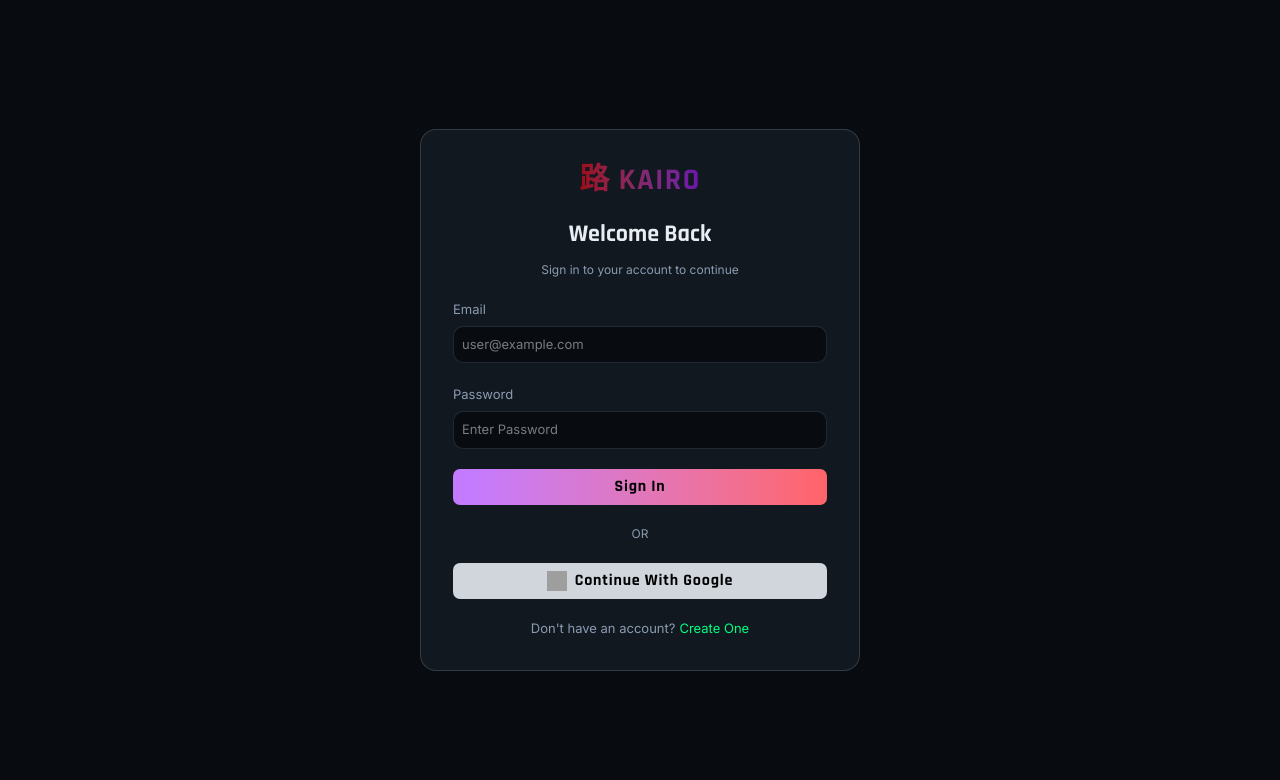
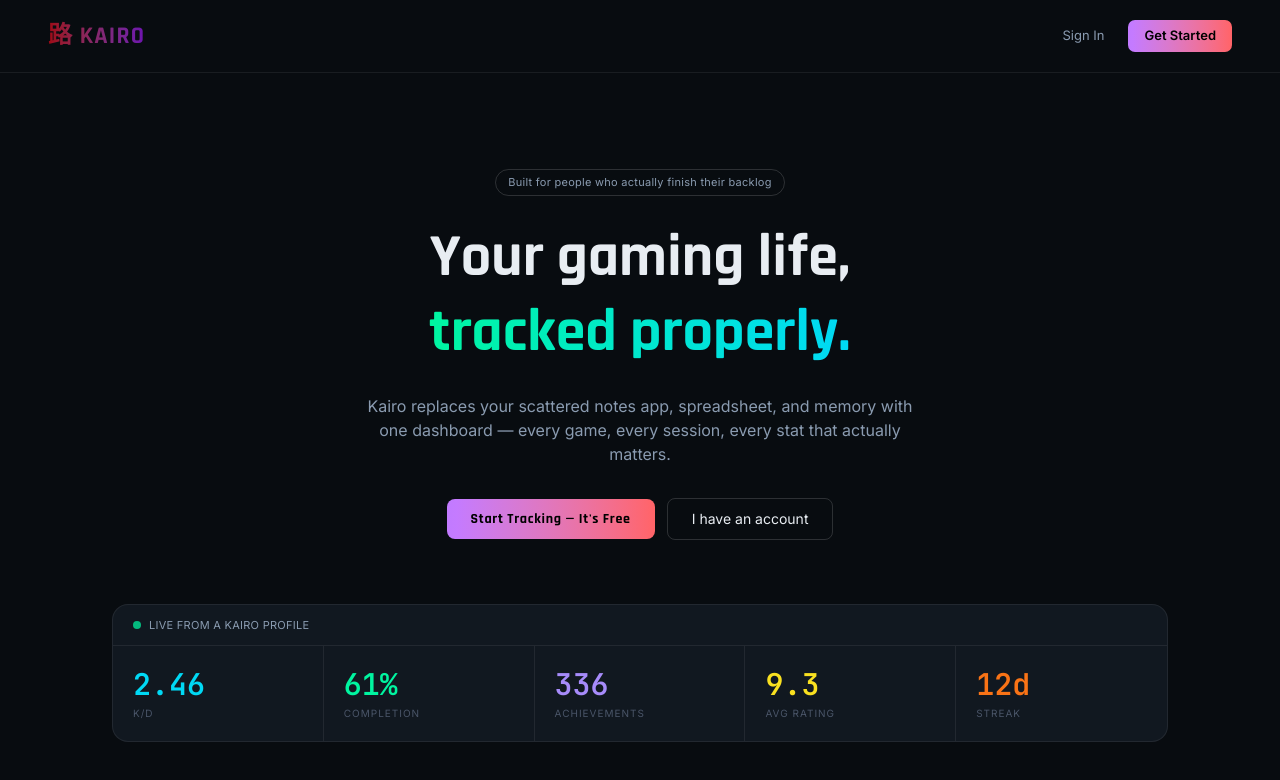
Before and after one commit to rahulg1310/progress-tracker, a React (Vite) app in the folder frontend/: page / in a window 1280 px wide. Shown: the top 780 px of the page. Built offline with nearby package versions, Linux system fonts and the light colour scheme; no server answers; grey boxes are pictures that could not be loaded.

Commit message:
landing page

```diff
--- a/frontend/src/App.jsx
+++ b/frontend/src/App.jsx
@@ -6,6 +6,7 @@
     import Sessions from './pages/Sessions'
     import Library from './pages/Library'
     import Profile from './pages/Profile'
+    import Landing from './pages/Landing'
     import { Routes, Route } from 'react-router-dom'
 
     const App = () => {
@@ -13,7 +14,8 @@
       return (
         <div className='flex h-screen overflow-hidden'>
           <Routes>
-            <Route path="/" element={<SignIn /> }/>
+            <Route path="/" element={<Landing /> }/>
+            <Route path="/signin" element={<SignIn /> }/>
             <Route path="/signup" element={<SignUp />} />
             <Route path="/dashboard" element={<Dashboard />} />
             <Route path="/sessions" element={<Sessions />} />
--- /dev/null
+++ b/frontend/src/pages/Landing.jsx
@@ -0,0 +1,167 @@
+import React from 'react'
+import { useNavigate } from 'react-router-dom'
+import { Hexagon, Clock, Trophy, Activity, Library, BarChart3, Target } from 'lucide-react'
+
+const Landing = () => {
+  const navigate = useNavigate();
+
+  const features = [
+    {
+      icon: <Library size={22} color="#00f5a0" />,
+      bg: 'bg-green-400/10',
+      title: 'Game Library',
+      desc: 'Track every game you own — status, progress, achievements, and ratings in one organized grid.'
+    },
+    {
+      icon: <Activity size={22} color="#00d9f5" />,
+      bg: 'bg-cyan-400/10',
+      title: 'Session Tracker',
+      desc: 'Log K/D, wins, rank changes, and mood after every session. Watch your stats trend over time.'
+    },
+    {
+      icon: <BarChart3 size={22} color="#a78bfa" />,
+      bg: 'bg-purple-400/10',
+      title: 'Dashboard Insights',
+      desc: 'Total playtime, completion rate, genre breakdown — all pulled live from your own data.'
+    },
+    {
+      icon: <Target size={22} color="#f9e020" />,
+      bg: 'bg-yellow-400/10',
+      title: 'Profile & Streaks',
+      desc: 'Your gaming identity — top rated games, completion overview, and a streak that keeps you honest.'
+    }
+  ]
+
+  const tickerStats = [
+    { label: 'K/D', value: '2.46', color: '#00d9f5' },
+    { label: 'COMPLETION', value: '61%', color: '#00f5a0' },
+    { label: 'ACHIEVEMENTS', value: '336', color: '#a78bfa' },
+    { label: 'AVG RATING', value: '9.3', color: '#f9e020' },
+    { label: 'STREAK', value: '12d', color: '#f97316' },
+  ]
+
+  return (
+    <div className="min-h-screen w-full bg-[#080c10] overflow-x-hidden">
+
+      {/* NAV */}
+      <nav className="flex items-center justify-between px-6 md:px-12 py-5 border-b border-white/[0.07]">
+        <h1 className="font-bold bg-linear-to-r from-red-800 to-purple-800 bg-clip-text text-transparent text-2xl tracking-wider">
+          路 KAIRO
+        </h1>
+        <div className="flex items-center gap-3">
+          <button
+            onClick={() => navigate('/signin')}
+            className="body text-[13px] text-[#8a9bb0] hover:text-[#e8edf2] transition-all duration-200 px-3 py-1.5"
+          >
+            Sign In
+          </button>
+          <button
+            onClick={() => navigate('/signup')}
+            className="body text-[13px] font-semibold text-black bg-linear-to-r from-purple-400 to-red-400 rounded-[7px] px-4 py-1.5 hover:-translate-y-0.5 hover:opacity-80 transition-all duration-200"
+          >
+            Get Started
+          </button>
+        </div>
+      </nav>
+
+      {/* HERO */}
+      <section className="px-6 md:px-12 pt-16 md:pt-24 pb-16 max-w-6xl mx-auto">
+        <div className="flex flex-col items-center text-center gap-6">
+          <div className="border border-white/15 rounded-full px-3 py-1 body text-[11px] text-[#8a9bb0] tracking-wide">
+            Built for people who actually finish their backlog
+          </div>
+          <h1 className="font-bold text-4xl md:text-6xl tracking-normal leading-tight max-w-3xl">
+            Your gaming life,<br />
+            <span className="bg-linear-to-r from-[#00f5a0] to-[#00d9f5] bg-clip-text text-transparent">
+              tracked properly.
+            </span>
+          </h1>
+          <p className="body text-sm md:text-base text-[#8a9bb0] max-w-xl">
+            Kairo replaces your scattered notes app, spreadsheet, and memory with one dashboard —
+            every game, every session, every stat that actually matters.
+          </p>
+          <div className="flex items-center gap-3 mt-2">
+            <button
+              onClick={() => navigate('/signup')}
+              className="font-bold tracking-wider text-black text-sm bg-linear-to-r from-purple-400 to-red-400 rounded-[8px] px-6 py-2.5 hover:-translate-y-0.5 hover:opacity-80 transition-all duration-200"
+            >
+              Start Tracking — It's Free
+            </button>
+            <button
+              onClick={() => navigate('/signin')}
+              className="body text-sm text-[#e8edf2] border border-white/15 rounded-[8px] px-6 py-2.5 hover:border-white/30 transition-all duration-200"
+            >
+              I have an account
+            </button>
+          </div>
+        </div>
+
+        {/* Live stat ticker — signature element */}
+        <div className="mt-16 bg-[#111820] border border-white/[0.07] rounded-2xl overflow-hidden">
+          <div className="flex items-center gap-2 px-5 py-3 border-b border-white/[0.07]">
+            <span className="w-2 h-2 rounded-full bg-[#00f5a0] animate-pulse" />
+            <span className="body text-[11px] text-[#8a9bb0] tracking-wide">LIVE FROM A KAIRO PROFILE</span>
+          </div>
+          <div className="grid grid-cols-2 md:grid-cols-5 divide-x divide-y md:divide-y-0 divide-white/[0.07]">
+            {tickerStats.map((s, i) => (
+              <div key={i} className="px-5 py-5 flex flex-col gap-1">
+                <span className="mono text-2xl md:text-3xl font-semibold" style={{ color: s.color }}>
+                  {s.value}
+                </span>
+                <span className="body text-[10px] text-[#4a5568] tracking-widest">{s.label}</span>
+              </div>
+            ))}
+          </div>
+        </div>
+      </section>
+
+      {/* FEATURES */}
+      <section className="px-6 md:px-12 py-16 max-w-6xl mx-auto">
+        <div className="flex flex-col gap-2 mb-10">
+          <h2 className="font-bold text-2xl md:text-3xl tracking-normal">Everything your backlog needs</h2>
+          <p className="body text-sm text-[#8a9bb0]">Four screens. Zero spreadsheets.</p>
+        </div>
+        <div className="grid grid-cols-1 md:grid-cols-2 gap-4">
+          {features.map((f, i) => (
+            <div
+              key={i}
+              className="bg-[#111820] border border-white/[0.07] rounded-2xl p-6 flex flex-col gap-3 hover:border-white/[0.14] transition-all duration-200"
+            >
+              <div className={`w-11 h-11 rounded-xl flex items-center justify-center ${f.bg}`}>
+                {f.icon}
+              </div>
+              <h3 className="font-semibold text-lg">{f.title}</h3>
+              <p className="body text-[13px] text-[#8a9bb0] leading-relaxed">{f.desc}</p>
+            </div>
+          ))}
+        </div>
+      </section>
+
+      {/* CTA */}
+      <section className="px-6 md:px-12 py-16 max-w-6xl mx-auto">
+        <div className="bg-[#111820] border border-white/[0.07] rounded-2xl p-10 md:p-14 flex flex-col items-center text-center gap-5">
+          <Hexagon size={32} color="#00f5a0" />
+          <h2 className="font-bold text-2xl md:text-3xl tracking-normal max-w-md">
+            Stop forgetting what you've played.
+          </h2>
+          <button
+            onClick={() => navigate('/signup')}
+            className="font-bold tracking-wider text-black text-sm bg-linear-to-r from-purple-400 to-red-400 rounded-[8px] px-6 py-2.5 hover:-translate-y-0.5 hover:opacity-80 transition-all duration-200"
+          >
+            Create Your Library
+          </button>
+        </div>
+      </section>
+
+      {/* FOOTER */}
+      <footer className="px-6 md:px-12 py-6 border-t border-white/[0.07] flex flex-col md:flex-row items-center justify-between gap-3 max-w-6xl mx-auto">
+        <h1 className="font-bold bg-linear-to-r from-red-800 to-purple-800 bg-clip-text text-transparent text-lg tracking-wider">
+          路 KAIRO
+        </h1>
+        <p className="body text-[12px] text-[#4a5568]">Built by a dev who plays too much Sekiro.</p>
+      </footer>
+    </div>
+  )
+}
+
+export default Landing
```
